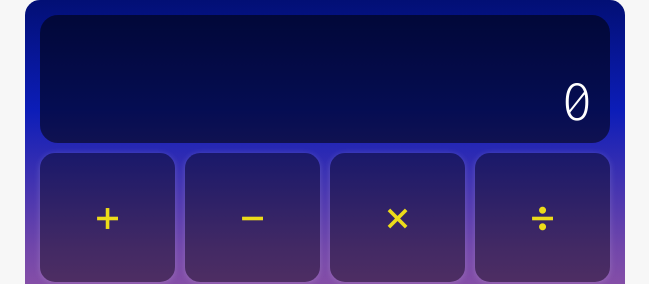
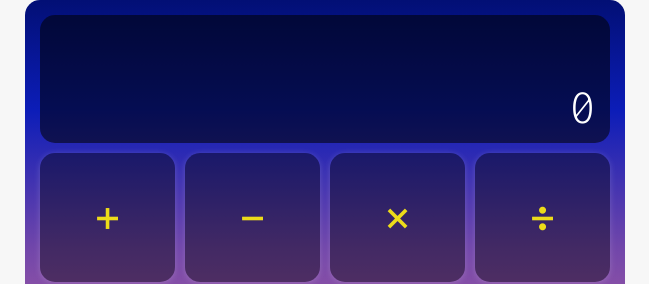
Before and after one commit to ga676005/simple-calculator, a website built with Parcel: page index.html in a window 1280 px wide. Shown: the top 284 px of the page, 315-964 px from the left. Built offline with nearby package versions, Linux system fonts and the light colour scheme.

Commit message:
adjust font size for big number overflow issue

```diff
--- a/css/style.css
+++ b/css/style.css
@@ -90,7 +90,7 @@ button {
     }
     p.display::after {
       font-size: 0.3em;
-      top: 0.2em;
+      bottom: min(70%, 6rem);
       right: 1.5em;
     }
   }
@@ -104,7 +104,7 @@ button {
 .display {
   grid-area: display;
   place-items: end;
-  font-size: 1.2em;
+  font-size: 1em;
   padding-bottom: 0.2em;
   padding-right: 0.3em;
   font-family: 'Inconsolata', monospace;
@@ -177,7 +177,7 @@ button {
 .display::after {
   content: attr(data-display);
   position: absolute;
-  bottom: min(50%, 2.5em);
+  bottom: min(60%, 3em);
   right: 1em;
   font-size: 0.5em;
   color: rgba(255, 255, 255, 0.65);
```
